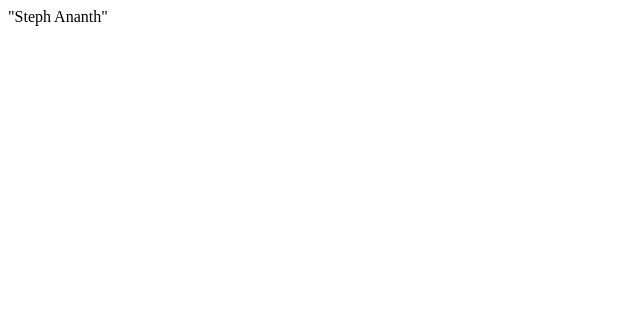
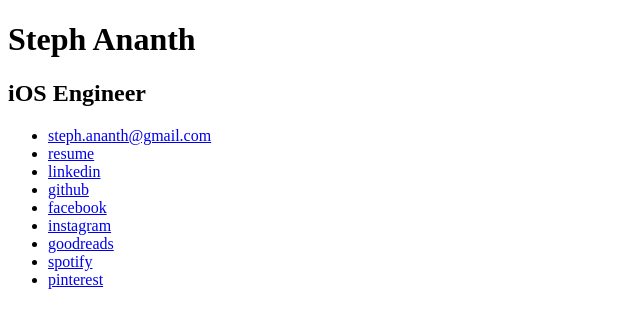
Before and after one commit to stephkananth/stephkananth.github.io, a plain HTML site: page index.html in a window 1280 px wide. Shown: the whole page, without its empty margins (0-640 px from the left). Drawn offline with Linux system fonts and the light colour scheme.

Commit message:
added links

```diff
--- a/index.html
+++ b/index.html
@@ -1 +1,23 @@
-"Steph Ananth"
+<!DOCTYPE html>
+<html>
+<head>
+	<meta charset="utf-8">
+	<meta name="viewport" content="width=device-width, initial-scale=1">
+	<title>Steph Ananth</title>
+</head>
+<body>
+	<h1>Steph Ananth</h1>
+	<h2>iOS Engineer</h2>
+	<ul>
+		<li><a href="mailto:steph.ananth@gmail.com">steph.ananth@gmail.com</a></li>
+		<li><a href="https://drive.google.com/file/d/11PlNdcK62LDwGIGTR4yjAa-N4Lvwp8fF/view">resume</a></li>
+		<li><a href="https://www.linkedin.com/in/stephkananth/">linkedin</a></li>
+		<li><a href="https://github.com/stephkananth">github</a></li>
+		<li><a href="https://www.facebook.com/stephkananth/">facebook</a></li>
+		<li><a href="https://www.instagram.com/steph.ananth/">instagram</a></li>
+		<li><a href="https://www.goodreads.com/user/show/136647296-steph-ananth">goodreads</a></li>
+		<li><a href="https://open.spotify.com/user/shadykoopa">spotify</a></li>
+		<li><a href="https://www.pinterest.com/stephananth">pinterest</a></li>
+	</ul>
+</body>
+</html>
```
